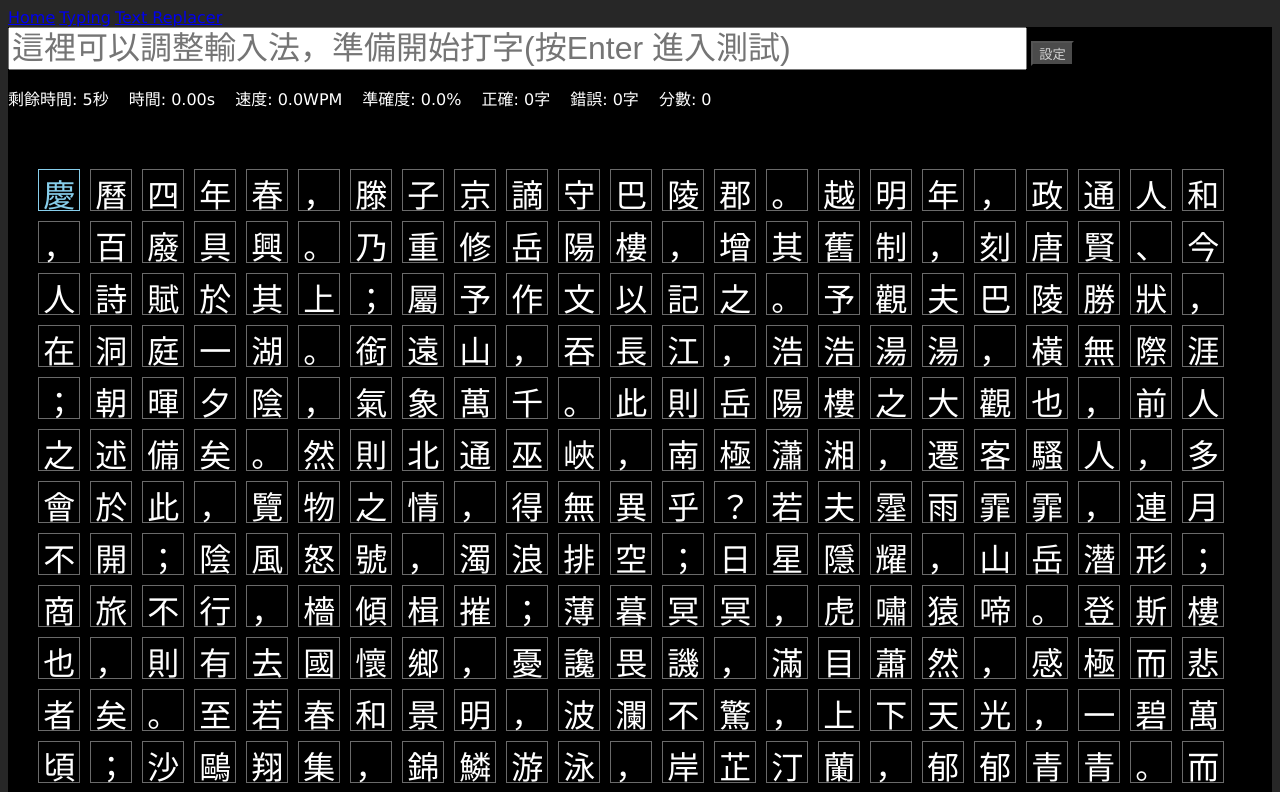
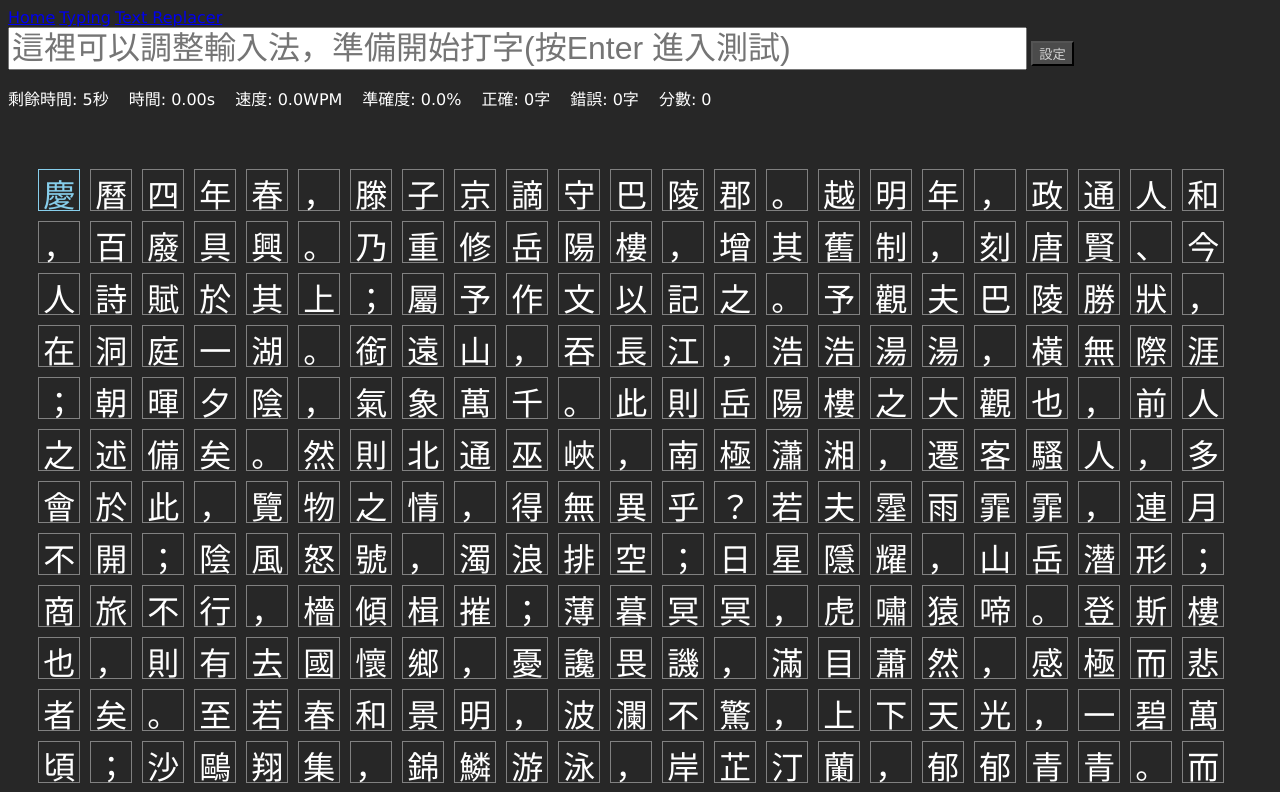
Before and after one commit to Shromeone/ShromeWeb, a SvelteKit app: page /typing in a window 1280 px wide. Shown: the top 792 px of the page. Built offline with nearby package versions, Linux system fonts and the light colour scheme.

Commit message:
Svelte Thing

```diff
--- a/src/app.css
+++ b/src/app.css
@@ -4,6 +4,7 @@ p {
 }
 
 body {
+    color: white;
     background-color: rgb(39, 39, 39);
 }
 
--- a/src/routes/typing/+page.svelte
+++ b/src/routes/typing/+page.svelte
@@ -401,11 +401,9 @@
               <option value={passage.content}>{passage.title}</option>
             {/each}
           </select>
-
-
-
         </div>
-        <textarea bind:value={content} name="content" id="" cols="30" rows="10"></textarea>
+        <textarea bind:value={content} name="content" id="" cols="30" rows="10"
+        ></textarea>
         <div class="time-select">
           <p>時間限制</p>
           <select bind:value={timeLimit} id="time" placeholder="">
@@ -565,11 +563,11 @@
   body {
     padding: 0;
     margin: 0;
-    background-color: black;
+    /* background-color: black; */
   }
 
   .background {
-    background-color: black;
+    background-color: transparent;
     min-height: 100vh;
     width: 100%;
   }
```
